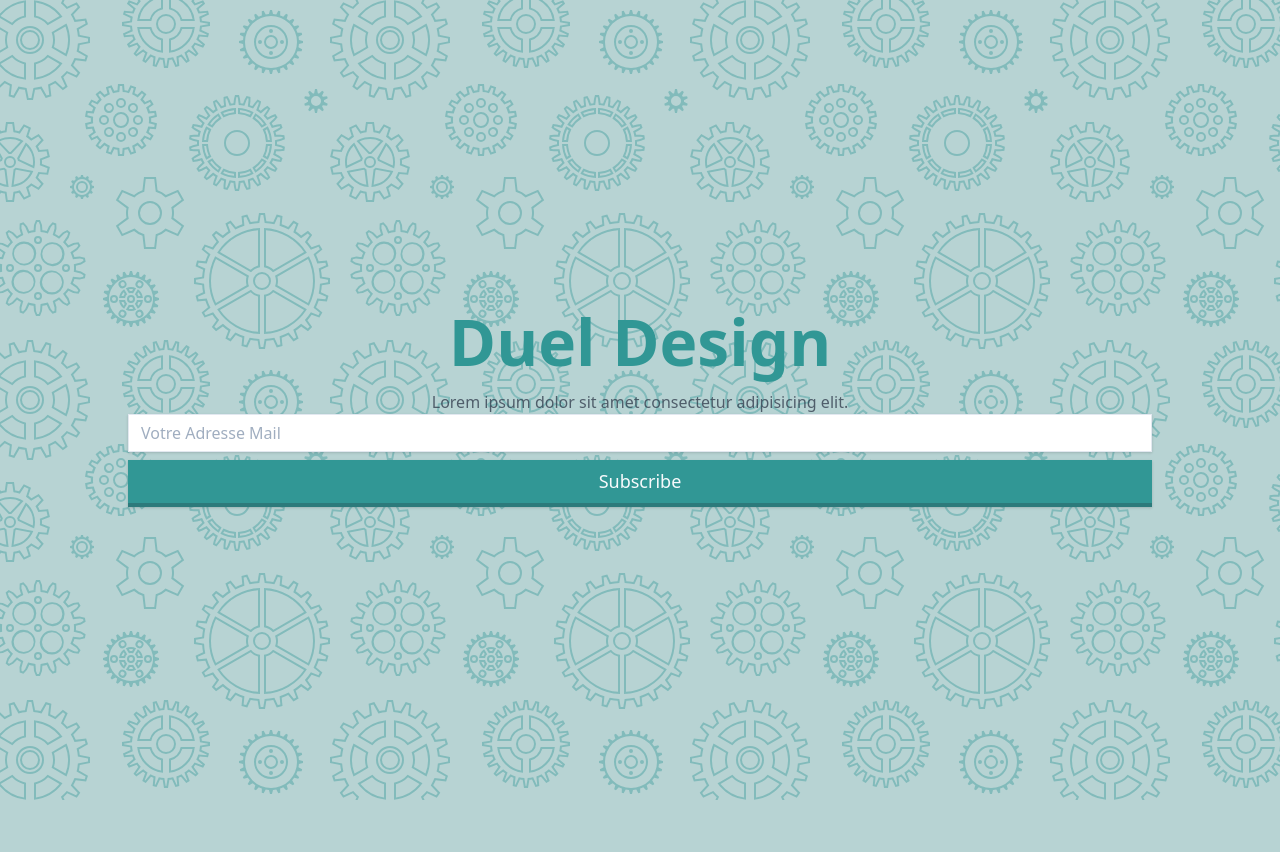
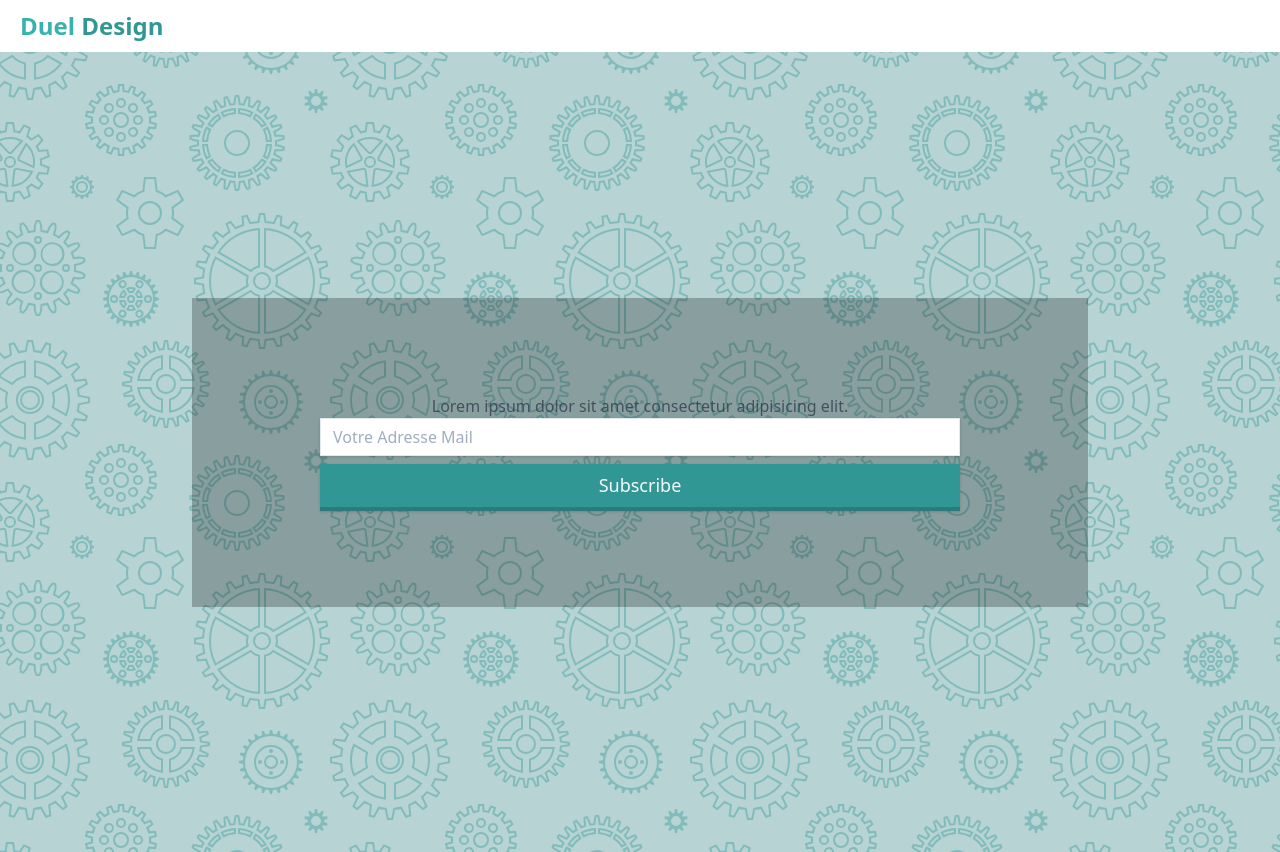
Before and after one commit to senkuu/dueldesign-landing, a website built with Parcel: page src/index.html in a window 1280 px wide. Before the commit the page ends 800 px from the top, so only its background shows below. Built offline with nearby package versions, Linux system fonts and the light colour scheme.

Commit message:
set "logo" into "navbar"

```diff
--- a/src/index.html
+++ b/src/index.html
@@ -8,12 +8,15 @@
     <link rel="stylesheet" href="style.css" />
   </head>
   <body>
-    <section
-      class="w-screen h-screen flex flex-col justify-center items-center"
+    <div class="w-screen bg-white">
+      <h1 class="text-teal-500 text-2xl font-sans font-bold ml-5 py-2">
+        Duel <span class="text-teal-600">Design</span>
+      </h1>
+    </div>
+    <section class="w-screen h-screen flex justify-center items-center">
+      <div
+        class="hero-background w-full flex flex-col justify-center items-center py-8 lg:py-24 md:mx-5 lg:mx-48"
       >
-      <h1 class="font-sans font-bold text-4xl lg:text-6xl text-teal-600">
-        Duel Design
-      </h1>
         <p class="font-sans text-center text-gray-800 opacity-75">
           Lorem ipsum dolor sit amet consectetur adipisicing elit.
         </p>
@@ -38,7 +41,10 @@
                 required
               />
               <!-- real people should not fill this in and expect good things - do not remove this or risk form bot signups-->
-            <div style="position: absolute; left: -5000px;" aria-hidden="true">
+              <div
+                style="position: absolute; left: -5000px;"
+                aria-hidden="true"
+              >
                 <input
                   type="text"
                   name="b_da0396e5290469e63dd5b095c_e806b2af6b"
@@ -59,6 +65,7 @@
           </form>
         </div>
         <!--End mc_embed_signup-->
+      </div>
     </section>
   </body>
 </html>
```
Also changed, not shown: src/style.css. Lines whose indentation alone changed are shown as unchanged.
